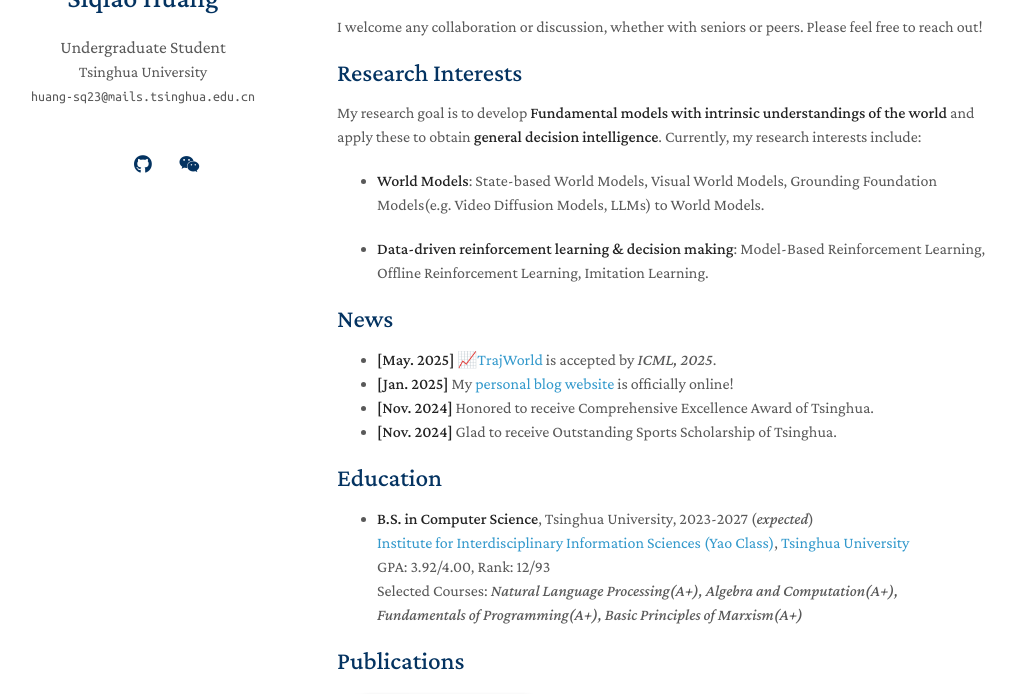
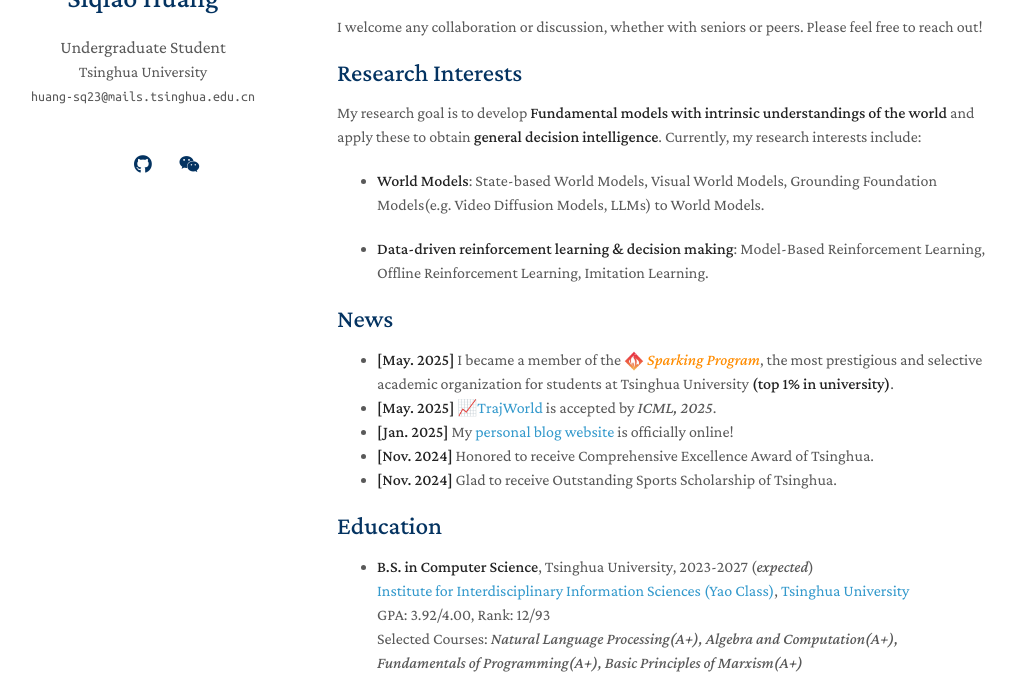
Before and after one commit to knightnemo/knightnemo.github.io, a Jekyll site: the page built from index.md, in a window 1280 px wide and 900 px high, cut to the strip 206-900 px from the top of the window. Shown: the whole strip, without its empty margins (133-1148 px from the left). Built offline with Jekyll 4.4.1, drawn with Linux system fonts in a browser that asks for light colours; a style sheet for code colours, icons or effects is not loaded; our own code applies the rules of GitHub Pages for plain Markdown files.

Commit message:
update sparkling

```diff
--- a/index.md
+++ b/index.md
@@ -18,6 +18,7 @@ My research goal is to develop **Fundamental models with intrinsic understanding
 - **Data-driven reinforcement learning & decision making**: Model-Based Reinforcement Learning, Offline Reinforcement Learning, Imitation Learning.
 
 ## News
+- **[May. 2025]** I became a member of the <img src="/assets/img/spark.png" width="20" height="20" style="vertical-align: text-top; margin-right: 0px"> <span style="color: #FF8C00">_Sparking Program_</span>, the most prestigious and selective academic organization for students at Tsinghua University **(top 1% in university)**.
 - **[May. 2025]** 📈[TrajWorld](https://arxiv.org/abs/2502.01366) is accepted by _ICML, 2025_.
 - **[Jan. 2025]** My [personal blog website](https://knightnemo.github.io/blog/) is officially online!
 - **[Nov. 2024]** Honored to receive Comprehensive Excellence Award of Tsinghua.
```
Also changed, not shown: assets/img/spark.png (added).
